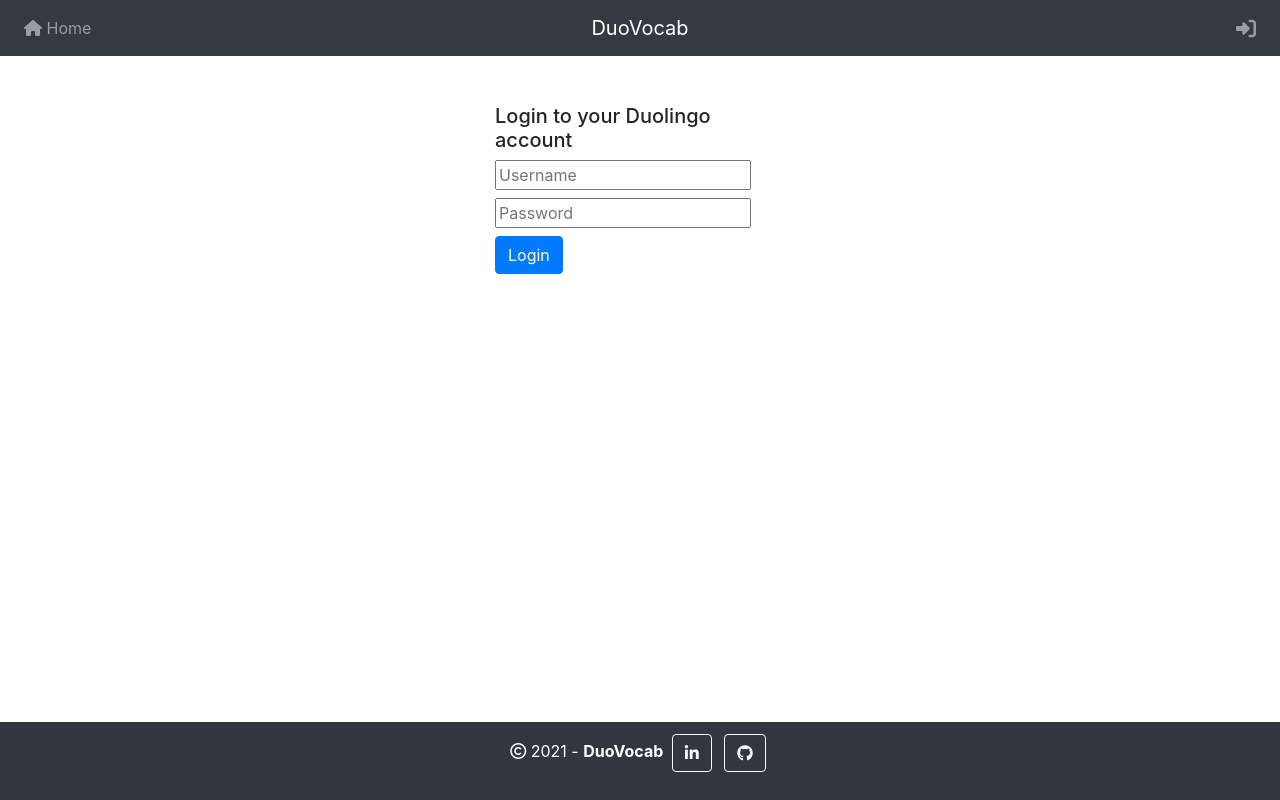
After one commit to mustafaulker/DuoVocab, a Django app: page /profile/ in a window 1280 px wide. The commit adds this page. Run offline with Django 3.2, Linux system fonts and the light colour scheme; data that the repository does not hold is empty; some libraries are stand-ins or nearby versions.

Commit message:
Create profile, known words pages
* Update requirements.txt

```diff
--- a/DuoVocab/urls.py
+++ b/DuoVocab/urls.py
@@ -6,9 +6,11 @@ import DuoVocabFE.views as views
 app_name = "DuoVocabFE"
 
 urlpatterns = [
-    path('admin/', admin.site.urls),
-    path('', views.homepage, name='homepage'),
-    path('register/', views.register_request, name='register'),
-    path('login/', views.login_request, name='login'),
+    path("admin/", admin.site.urls),
+    path("", views.homepage, name="homepage"),
+    path("register/", views.register_request, name="register"),
+    path("login/", views.login_request, name="login"),
     path("logout/", views.logout_request, name="logout"),
+    path("profile/", views.profile, name="profile"),
+    path("known_words/", views.known_words, name="known_words"),
 ]
--- a/DuoVocabFE/forms.py
+++ b/DuoVocabFE/forms.py
@@ -1,18 +1,14 @@
-from django import forms
 from django.contrib.auth.forms import UserCreationForm
 from django.contrib.auth.models import User
 
 
 class NewUserForm(UserCreationForm):
-    email = forms.EmailField(required=True)
-
     class Meta:
         model = User
-        fields = ("username", "email", "password1", "password2")
+        fields = ("username", "password1", "password2")
 
     def save(self, commit=True):
         user = super(NewUserForm, self).save(commit=False)
-        user.email = self.cleaned_data['email']
         if commit:
             user.save()
         return user
--- a/DuoVocabFE/views.py
+++ b/DuoVocabFE/views.py
@@ -1,45 +1,64 @@
+import duolingo
 from django.contrib import messages
 from django.contrib.auth import login, authenticate, logout
 from django.contrib.auth.forms import AuthenticationForm
 from django.shortcuts import render, redirect
 
 from .forms import NewUserForm
+from .models import DuoData
 
 
 def homepage(request):
-    return render(request, 'home.html', {})
+    return render(request, "home.html", {})
+
+
+def profile(request):
+    if request.method == "POST":
+        username = request.POST['username']
+        password = request.POST['password']
+        if not DuoData.objects.filter(user_id=request.user.id).exists():
+            duo_user = duolingo.Duolingo(username, password)
+            DuoData.objects.get_or_create(user_id=request.user.id, duo_username=username, duo_password=password,
+                                          duo_known_words=duo_user.get_known_words('de'))
+
+    return render(request, "profile.html", {'duo_user': DuoData.objects.filter(user_id=request.user.id).first()})
+
+
+def known_words(request):
+    return render(request, "known_words.html",
+                  {'duo_user': DuoData.objects.filter(user_id=request.user.id).first()})
 
 
 def register_request(request):
-    if request.method == 'POST':
+    if request.method == "POST":
         form = NewUserForm(request.POST)
         if form.is_valid():
             user = form.save()
             login(request, user)
-            messages.success(request, 'Registration successful.')
-            return redirect('homepage')
-        messages.error(request, 'Unsuccessful registration. Invalid information.')
+            messages.success(request, "Registration successful.")
+            return redirect("homepage")
+        messages.error(request, "Unsuccessful registration. Invalid information.")
     form = NewUserForm()
-    return render(request=request, template_name='auth/register.html', context={'register_form': form})
+    return render(request, "auth/register.html", {"register_form": form})
 
 
 def login_request(request):
     if request.method == "POST":
         form = AuthenticationForm(request, data=request.POST)
         if form.is_valid():
-            username = form.cleaned_data.get('username')
-            password = form.cleaned_data.get('password')
+            username = form.cleaned_data.get("username")
+            password = form.cleaned_data.get("password")
             user = authenticate(username=username, password=password)
             if user is not None:
                 login(request, user)
-                messages.info(request, f'You are now logged in as {username}.')
-                return redirect('homepage')
+                messages.info(request, f"You are now logged in as {username}.")
+                return redirect("homepage")
             else:
-                messages.error(request, 'Invalid username or password.')
+                messages.error(request, "Invalid username or password.")
         else:
-            messages.error(request, 'Invalid username or password.')
+            messages.error(request, "Invalid username or password.")
     form = AuthenticationForm()
-    return render(request=request, template_name='auth/login.html', context={'login_form': form})
+    return render(request, "auth/login.html", {"login_form": form})
 
 
 def logout_request(request):
--- a/requirements.txt
+++ b/requirements.txt
@@ -1,2 +1,3 @@
 Django
 djongo
+duolingo-api
--- a/templates/base.html
+++ b/templates/base.html
@@ -26,13 +26,25 @@
         <ul class="navbar-nav mr-auto">
             <li class="nav-item">
                 <a class="nav-link" href="/" target="_self">
-                    <span class="icon"><i class="fas fa-home"></i></span>Home
+                    <span class="icon"><i class="fas fa-home"></i></span> Home
                 </a>
             </li>
+            {% if user.is_authenticated %}
+                <li class="nav-item">
+                    <a class="nav-link" href="/profile" target="_self">
+                        <span class="icon"><i class="fas fa-user-circle"></i></span> Profile
+                    </a>
+                </li>
+                <li class="nav-item">
+                    <a class="nav-link" href="/known_words" target="_self">
+                        <span class="icon"><i class="fas fa-user-circle"></i></span> Known Words
+                    </a>
+                </li>
+            {% endif %}
         </ul>
     </div>
     <div class="mx-auto order-0">
-        <a class="navbar-brand mx-auto" href="#">DuoVocab</a>
+        <a class="navbar-brand mx-auto" href="/">DuoVocab</a>
         <button class="navbar-toggler second-button" type="button" data-toggle="collapse" data-target=".dual-collapse">
             <div class="animated-icon"><span></span><span></span><span></span><span></span></div>
         </button>
@@ -40,14 +52,17 @@
     <div class="navbar-collapse collapse w-100 order-3 dual-collapse">
         <ul class="navbar-nav ml-auto">
             {% if user.is_authenticated %}
-                <a class="navbar-item has-tooltip-bottom" href="/logout" data-tooltip="Log out">
-                    <i class="fas fa-sign-out-alt fa-lg"></i>
-                </a>
-                <a class="nav-link" href="#">Welcome, {{ user.username }}</a>
+                <li class="nav-item">
+                    <a class="nav-link has-tooltip-bottom" href="/logout" data-tooltip="Log out">
+                        <i class="fas fa-sign-out-alt fa-lg"></i>
+                    </a>
+                </li>
             {% else %}
-                <a class="navbar-item has-tooltip-bottom" href="/login" data-tooltip="Log in">
-                    <i class="fas fa-sign-in-alt fa-lg"></i>
-                </a>
+                <li class="nav-item">
+                    <a class="nav-link has-tooltip-bottom" href="/login" data-tooltip="Log in">
+                        <i class="fas fa-sign-in-alt fa-lg"></i>
+                    </a>
+                </li>
             {% endif %}
         </ul>
     </div>
@@ -56,16 +71,16 @@
 {% block page_content %}{% endblock %}
 
 
-<footer class="bg-dark text-center text-white">
-    <div class="container p-4 pb-0">
-        <section class="mb-4">
-            <a class="btn btn-outline-light btn-floating m-1" href="#!" role="button"><i class="fab fa-linkedin-in"></i></a>
-            <a class="btn btn-outline-light btn-floating m-1" href="#!" role="button"><i class="fab fa-github"></i></a>
-        </section>
-    </div>
-
-    <div class="text-center p-4" style="background-color: rgba(0, 0, 0, 0.05);">
-        <p><i class="far fa-copyright"></i> 2021 - <strong>DuoVocab</strong></p>
+<footer class="bg-dark text-center text-white fixed-bottom">
+    <div class="text-center p-2 " style="background-color: rgba(0, 0, 0, 0.05);">
+        <p><i class="far fa-copyright"></i> 2021 - <strong>DuoVocab</strong>
+            <a class="btn btn-outline-light btn-floating m-1" href="https://github.com/mustafaulker"
+               target="_blank" role="button"><i class="fab fa-linkedin-in"></i>
+            </a>
+            <a class="btn btn-outline-light btn-floating m-1" href="https://linkedin.com/in/mustafaulker"
+               target="_blank" role="button"><i class="fab fa-github"></i>
+            </a>
+        </p>
     </div>
 </footer>
 </body>
--- /dev/null
+++ b/templates/profile.html
@@ -0,0 +1,23 @@
+{% extends "base.html" %}
+
+{% block page_content %}
+
+    {% if duo_user != None %}
+        Welcome {{ duo_user.duo_username }}
+    {% else %}
+        <div class="container py-5 center w-25">
+            <h5>Login to your Duolingo account</h5>
+            <form method="POST">
+                {% csrf_token %}
+                <label for="id_username">
+                    <input type="text" name="username" id="id_username" placeholder="Username">
+                </label>
+                <label for="id_password">
+                    <input type="password" name="password" id="id_password" placeholder="Password">
+                </label>
+                <button class="btn btn-primary" type="submit">Login</button>
+            </form>
+        </div>
+    {% endif %}
+
+{% endblock %}
```
Also changed, not shown: DuoVocabFE/models.py (+9 -0 lines), templates/known_words.html (added, +55 -0 lines).
